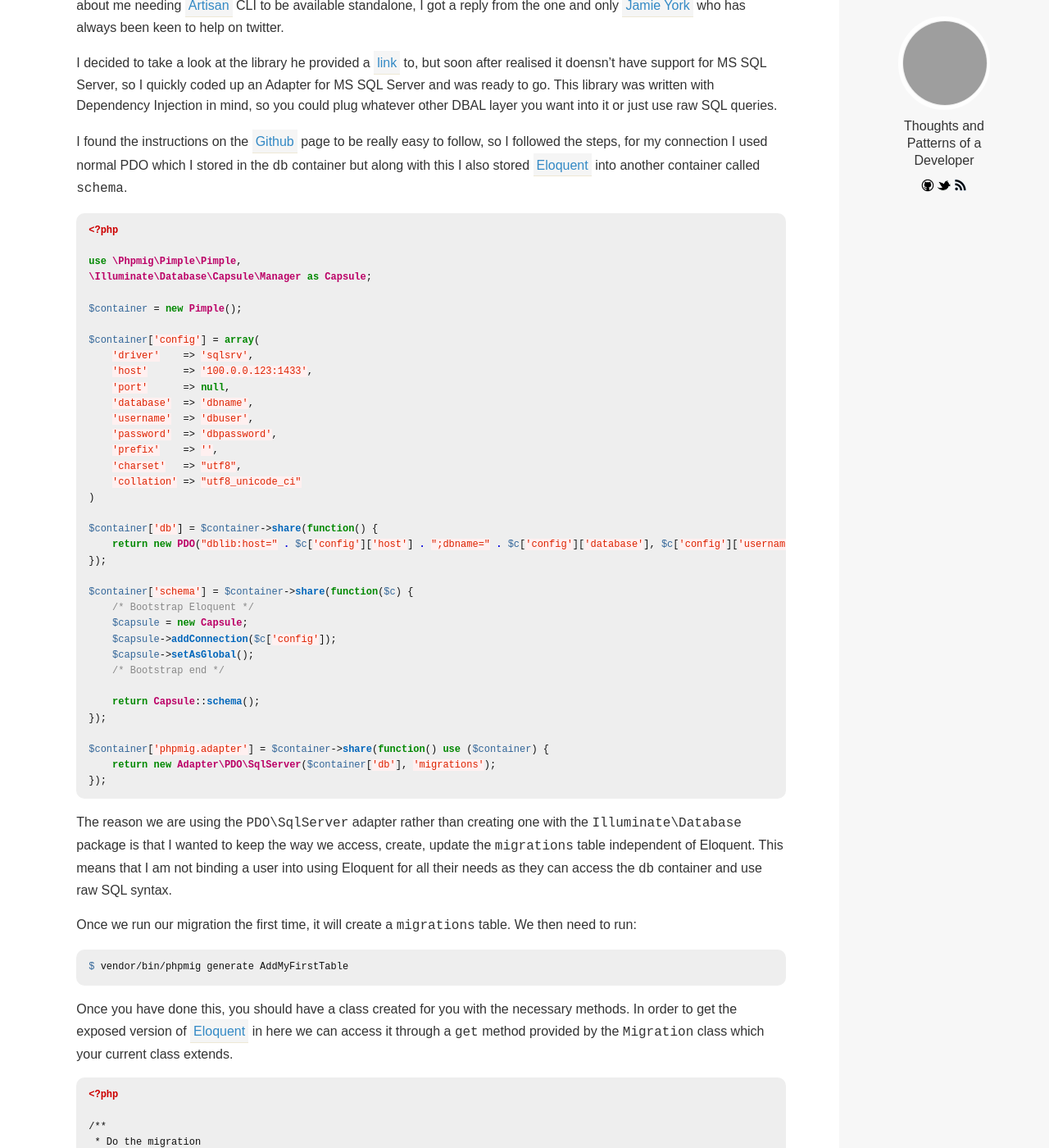
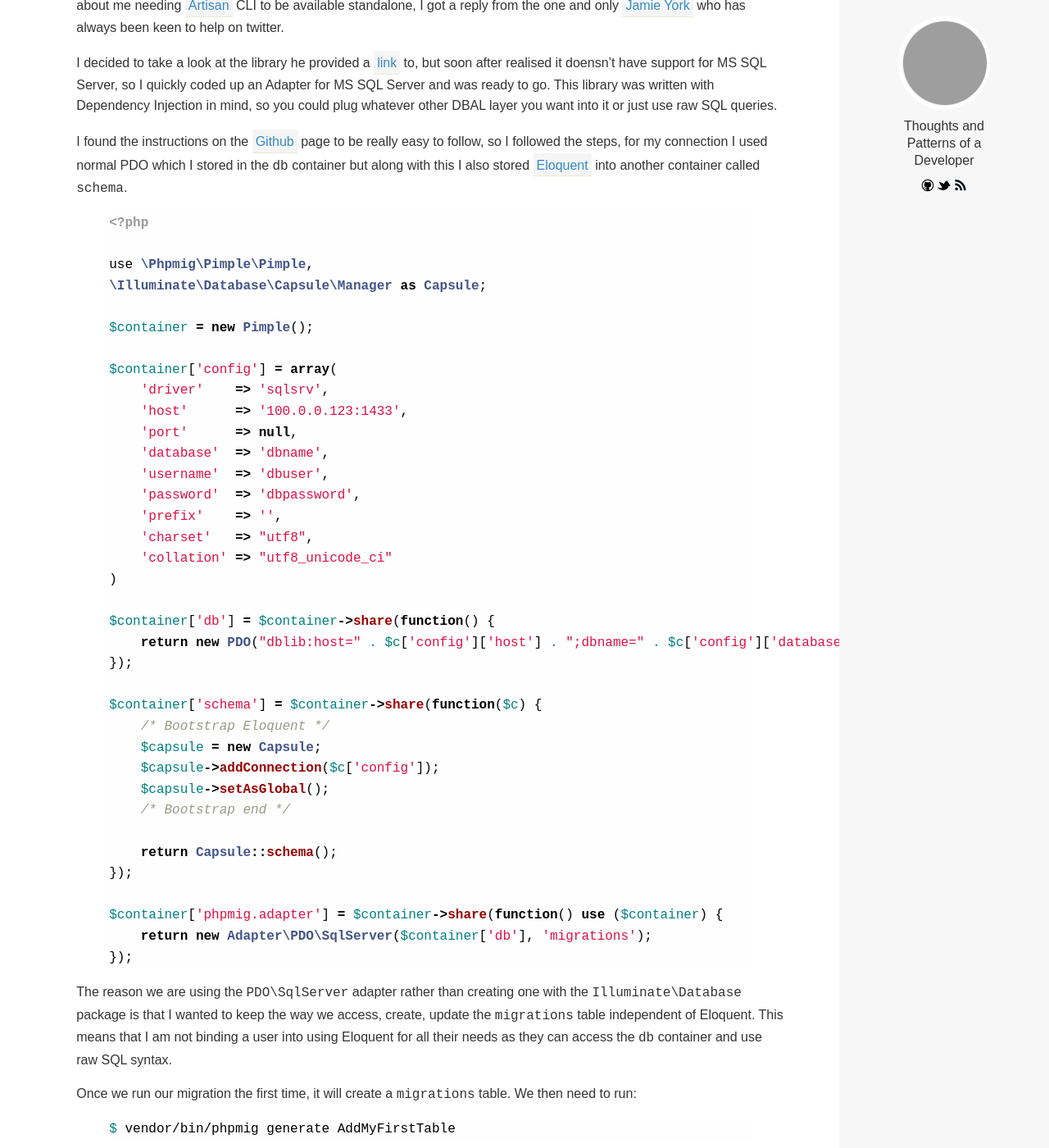
Before and after one commit to silentworks/thoughts, a Jekyll site: the page built from _posts/2013-07-23-using-schema-builder-with-cli-migrations.md, in a window 1280 px wide and 1400 px high, scrolled down 544 px. Shown: the whole window at 82% size. Built offline with Jekyll 4.4.1, drawn with Linux system fonts in a browser that asks for light colours; Markdown is read by kramdown in place of the engine named in the settings; comment, search, counter and statistics services are not loaded; grey boxes are pictures that could not be loaded.

Commit message:
Update pygments.css

```diff
--- a/css/pygments.css
+++ b/css/pygments.css
@@ -1,77 +1,60 @@
-.highlight {
-  margin: 0;
-  background-color: #eee;
-  font-size: 12px;
-  padding: 0px 15px;
-  -webkit-border-radius: 10px;
-  -moz-border-radius: 10px;
-  overflow: hidden;
-  text-shadow: none;
-  color: #111;
-}
-.hightlight code{
-  float: left;
-}
-.highlight:hover {
-  overflow: auto;
-}
-.highlight .hll { background-color: #ffffcc }
-.highlight .c { color: #888888 } /* Comment */
+.highlight  { background: #fefefe; }
+.highlight .c { color: #999988; font-style: italic } /* Comment */
 .highlight .err { color: #a61717; background-color: #e3d2d2 } /* Error */
-.highlight .k { color: #008800; font-weight: bold } /* Keyword */
-.highlight .cm { color: #888888 } /* Comment.Multiline */
-.highlight .cp { color: #cc0000; font-weight: bold } /* Comment.Preproc */
-.highlight .c1 { color: #888888 } /* Comment.Single */
-.highlight .cs { color: #cc0000; font-weight: bold; background-color: #fff0f0 } /* Comment.Special */
+.highlight .k { font-weight: bold } /* Keyword */
+.highlight .o { font-weight: bold } /* Operator */
+.highlight .cm { color: #999988; font-style: italic } /* Comment.Multiline */
+.highlight .cp { color: #999999; font-weight: bold } /* Comment.Preproc */
+.highlight .c1 { color: #999988; font-style: italic } /* Comment.Single */
+.highlight .cs { color: #999999; font-weight: bold; font-style: italic } /* Comment.Special */
 .highlight .gd { color: #000000; background-color: #ffdddd } /* Generic.Deleted */
+.highlight .gd .x { color: #000000; background-color: #ffaaaa } /* Generic.Deleted.Specific */
 .highlight .ge { font-style: italic } /* Generic.Emph */
 .highlight .gr { color: #aa0000 } /* Generic.Error */
-.highlight .gh { color: #303030 } /* Generic.Heading */
+.highlight .gh { color: #999999 } /* Generic.Heading */
 .highlight .gi { color: #000000; background-color: #ddffdd } /* Generic.Inserted */
+.highlight .gi .x { color: #000000; background-color: #aaffaa } /* Generic.Inserted.Specific */
 .highlight .go { color: #888888 } /* Generic.Output */
 .highlight .gp { color: #555555 } /* Generic.Prompt */
 .highlight .gs { font-weight: bold } /* Generic.Strong */
-.highlight .gu { color: #606060 } /* Generic.Subheading */
+.highlight .gu { color: #aaaaaa } /* Generic.Subheading */
 .highlight .gt { color: #aa0000 } /* Generic.Traceback */
-.highlight .kc { color: #008800; font-weight: bold } /* Keyword.Constant */
-.highlight .kd { color: #008800; font-weight: bold } /* Keyword.Declaration */
-.highlight .kn { color: #008800; font-weight: bold } /* Keyword.Namespace */
-.highlight .kp { color: #008800 } /* Keyword.Pseudo */
-.highlight .kr { color: #008800; font-weight: bold } /* Keyword.Reserved */
-.highlight .kt { color: #888888; font-weight: bold } /* Keyword.Type */
-.highlight .m { color: #0000DD; font-weight: bold } /* Literal.Number */
-.highlight .s { color: #dd2200; background-color: #fff0f0 } /* Literal.String */
-.highlight .na { color: #336699 } /* Name.Attribute */
-.highlight .nb { color: #003388 } /* Name.Builtin */
-.highlight .nc { color: #bb0066; font-weight: bold } /* Name.Class */
-.highlight .no { color: #003366; font-weight: bold } /* Name.Constant */
-.highlight .nd { color: #555555 } /* Name.Decorator */
-.highlight .ne { color: #bb0066; font-weight: bold } /* Name.Exception */
-.highlight .nf { color: #0066bb; font-weight: bold } /* Name.Function */
-.highlight .nl { color: #336699; font-style: italic } /* Name.Label */
-.highlight .nn { color: #bb0066; font-weight: bold } /* Name.Namespace */
-.highlight .py { color: #336699; font-weight: bold } /* Name.Property */
-.highlight .nt { color: #bb0066; font-weight: bold } /* Name.Tag */
-.highlight .nv { color: #336699 } /* Name.Variable */
-.highlight .ow { color: #008800 } /* Operator.Word */
+.highlight .kc { font-weight: bold } /* Keyword.Constant */
+.highlight .kd { font-weight: bold } /* Keyword.Declaration */
+.highlight .kp { font-weight: bold } /* Keyword.Pseudo */
+.highlight .kr { font-weight: bold } /* Keyword.Reserved */
+.highlight .kt { color: #445588; font-weight: bold } /* Keyword.Type */
+.highlight .m { color: #009999 } /* Literal.Number */
+.highlight .s { color: #d14 } /* Literal.String */
+.highlight .na { color: #008080 } /* Name.Attribute */
+.highlight .nb { color: #0086B3 } /* Name.Builtin */
+.highlight .nc { color: #445588; font-weight: bold } /* Name.Class */
+.highlight .no { color: #008080 } /* Name.Constant */
+.highlight .ni { color: #800080 } /* Name.Entity */
+.highlight .ne { color: #990000; font-weight: bold } /* Name.Exception */
+.highlight .nf { color: #990000; font-weight: bold } /* Name.Function */
+.highlight .nn { color: #555555 } /* Name.Namespace */
+.highlight .nt { color: #000080 } /* Name.Tag */
+.highlight .nv { color: #008080 } /* Name.Variable */
+.highlight .ow { font-weight: bold } /* Operator.Word */
 .highlight .w { color: #bbbbbb } /* Text.Whitespace */
-.highlight .mf { color: #0000DD; font-weight: bold } /* Literal.Number.Float */
-.highlight .mh { color: #0000DD; font-weight: bold } /* Literal.Number.Hex */
-.highlight .mi { color: #0000DD; font-weight: bold } /* Literal.Number.Integer */
-.highlight .mo { color: #0000DD; font-weight: bold } /* Literal.Number.Oct */
-.highlight .sb { color: #dd2200; background-color: #fff0f0 } /* Literal.String.Backtick */
-.highlight .sc { color: #dd2200; background-color: #fff0f0 } /* Literal.String.Char */
-.highlight .sd { color: #dd2200; background-color: #fff0f0 } /* Literal.String.Doc */
-.highlight .s2 { color: #dd2200; background-color: #fff0f0 } /* Literal.String.Double */
-.highlight .se { color: #0044dd; background-color: #fff0f0 } /* Literal.String.Escape */
-.highlight .sh { color: #dd2200; background-color: #fff0f0 } /* Literal.String.Heredoc */
-.highlight .si { color: #3333bb; background-color: #fff0f0 } /* Literal.String.Interpol */
-.highlight .sx { color: #22bb22; background-color: #f0fff0 } /* Literal.String.Other */
-.highlight .sr { color: #008800; background-color: #fff0ff } /* Literal.String.Regex */
-.highlight .s1 { color: #dd2200; background-color: #fff0f0 } /* Literal.String.Single */
-.highlight .ss { color: #aa6600; background-color: #fff0f0 } /* Literal.String.Symbol */
-.highlight .bp { color: #003388 } /* Name.Builtin.Pseudo */
-.highlight .vc { color: #336699 } /* Name.Variable.Class */
-.highlight .vg { color: #dd7700 } /* Name.Variable.Global */
-.highlight .vi { color: #3333bb } /* Name.Variable.Instance */
-.highlight .il { color: #0000DD; font-weight: bold } /* Literal.Number.Integer.Long */
+.highlight .mf { color: #009999 } /* Literal.Number.Float */
+.highlight .mh { color: #009999 } /* Literal.Number.Hex */
+.highlight .mi { color: #009999 } /* Literal.Number.Integer */
+.highlight .mo { color: #009999 } /* Literal.Number.Oct */
+.highlight .sb { color: #d14 } /* Literal.String.Backtick */
+.highlight .sc { color: #d14 } /* Literal.String.Char */
+.highlight .sd { color: #d14 } /* Literal.String.Doc */
+.highlight .s2 { color: #d14 } /* Literal.String.Double */
+.highlight .se { color: #d14 } /* Literal.String.Escape */
+.highlight .sh { color: #d14 } /* Literal.String.Heredoc */
+.highlight .si { color: #d14 } /* Literal.String.Interpol */
+.highlight .sx { color: #d14 } /* Literal.String.Other */
+.highlight .sr { color: #009926 } /* Literal.String.Regex */
+.highlight .s1 { color: #d14 } /* Literal.String.Single */
+.highlight .ss { color: #990073 } /* Literal.String.Symbol */
+.highlight .bp { color: #999999 } /* Name.Builtin.Pseudo */
+.highlight .vc { color: #008080 } /* Name.Variable.Class */
+.highlight .vg { color: #008080 } /* Name.Variable.Global */
+.highlight .vi { color: #008080 } /* Name.Variable.Instance */
+.highlight .il { color: #009999 } /* Literal.Number.Integer.Long */
```
